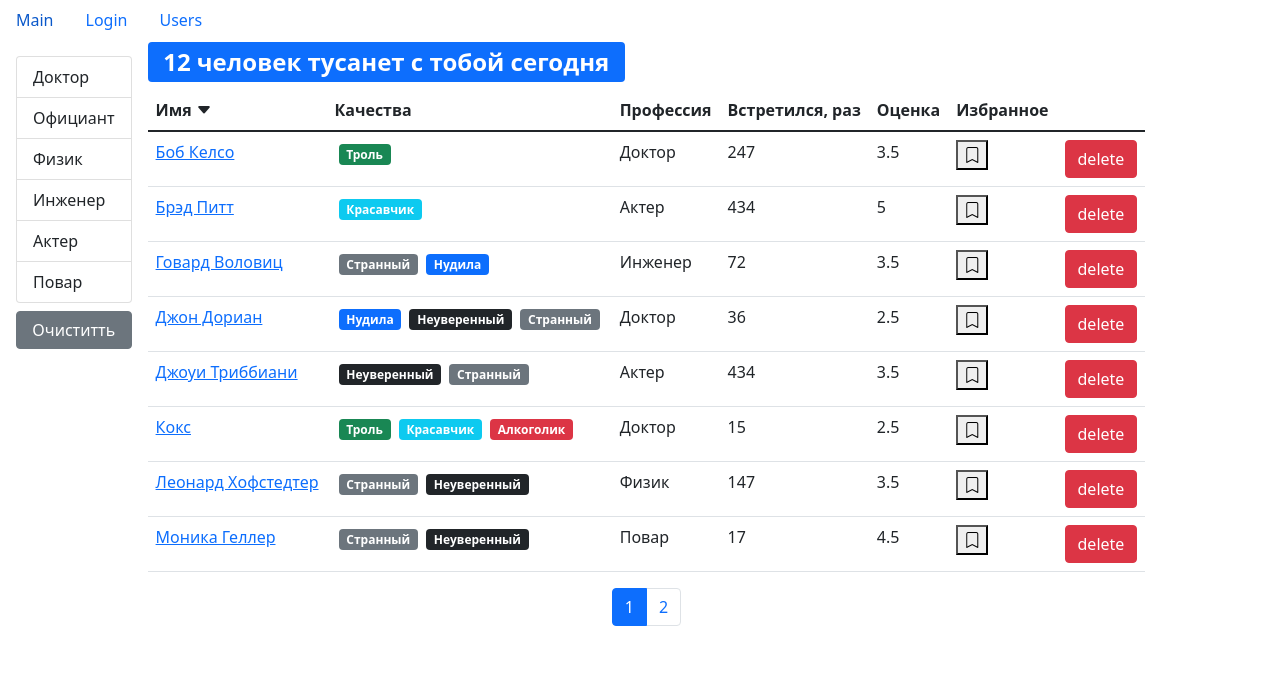
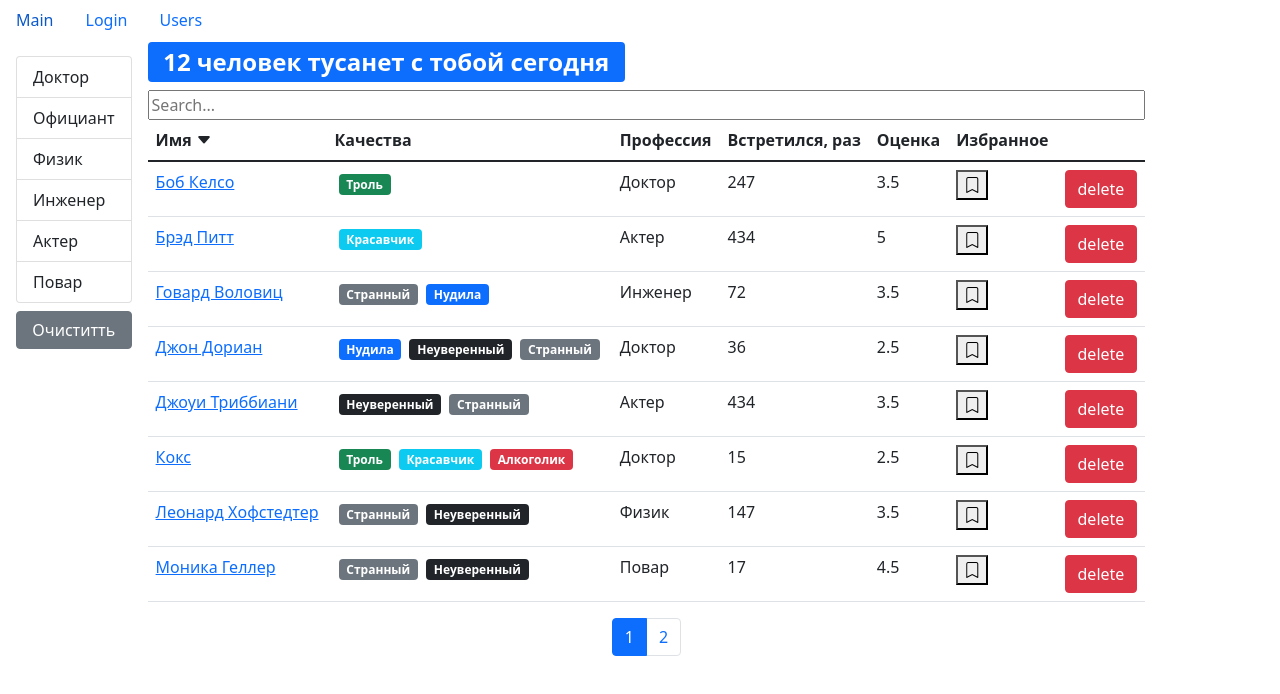
Before and after one commit to Yupiter78/fast-company_project_repetition_of_forms, a React (Create React App) app: page /users in a window 1280 px wide. Shown: the top 694 px of the page. Built offline with nearby package versions, Linux system fonts and the light colour scheme.

Commit message:
fast-company_project repetition of forms__search string emplementation__15

```diff
--- a/src/app/components/usersList.jsx
+++ b/src/app/components/usersList.jsx
@@ -10,6 +10,7 @@
 const UsersList = () => {
     const [currentPage, setCurrentPage] = useState(1);
     const [professions, setProfession] = useState();
+    const [searchQuery, setSearchQuery] = useState("");
     const [selectedProf, setSelectedProf] = useState();
     const [sortBy, setSortBy] = useState({ path: "name", order: "asc" });
     const pageSize = 8;
@@ -37,10 +38,15 @@
 
     useEffect(() => {
         setCurrentPage(1);
-    }, [selectedProf]);
+    }, [selectedProf, searchQuery]);
 
     const handleProfessionSelect = (item) => {
+        if (searchQuery !== "") setSearchQuery("");
         setSelectedProf(item);
+    };
+    const handleSearchQuery = ({ target }) => {
+        setSelectedProf(undefined);
+        setSearchQuery(target.value);
     };
 
     const handlePageChange = (pageIndex) => {
@@ -51,7 +57,14 @@
     };
 
     if (users) {
-        const filteredUsers = selectedProf
+        const filteredUsers = searchQuery
+            ? users.filter(
+                  (user) =>
+                      user.name
+                          .toLowerCase()
+                          .indexOf(searchQuery.toLowerCase()) !== -1
+              )
+            : selectedProf
             ? users.filter(
                   (user) =>
                       JSON.stringify(user.profession) ===
@@ -90,6 +103,13 @@
                 )}
                 <div className="d-flex flex-column">
                     <SearchStatus length={count} />
+                    <input
+                        type="text"
+                        name="searchQuery"
+                        placeholder="Search..."
+                        onChange={handleSearchQuery}
+                        value={searchQuery}
+                    />
                     {count > 0 && (
                         <UserTable
                             users={usersCrop}
```
